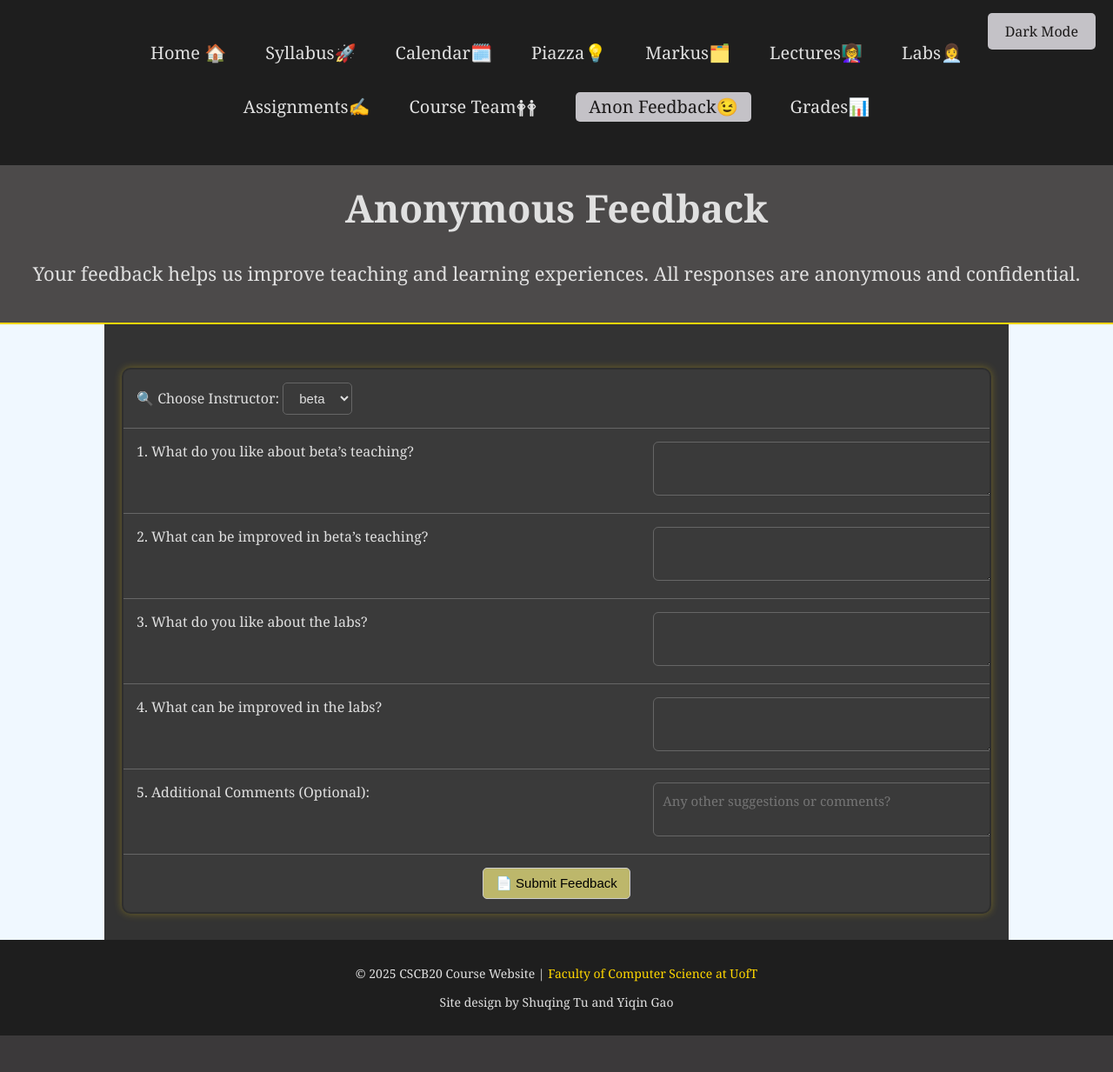
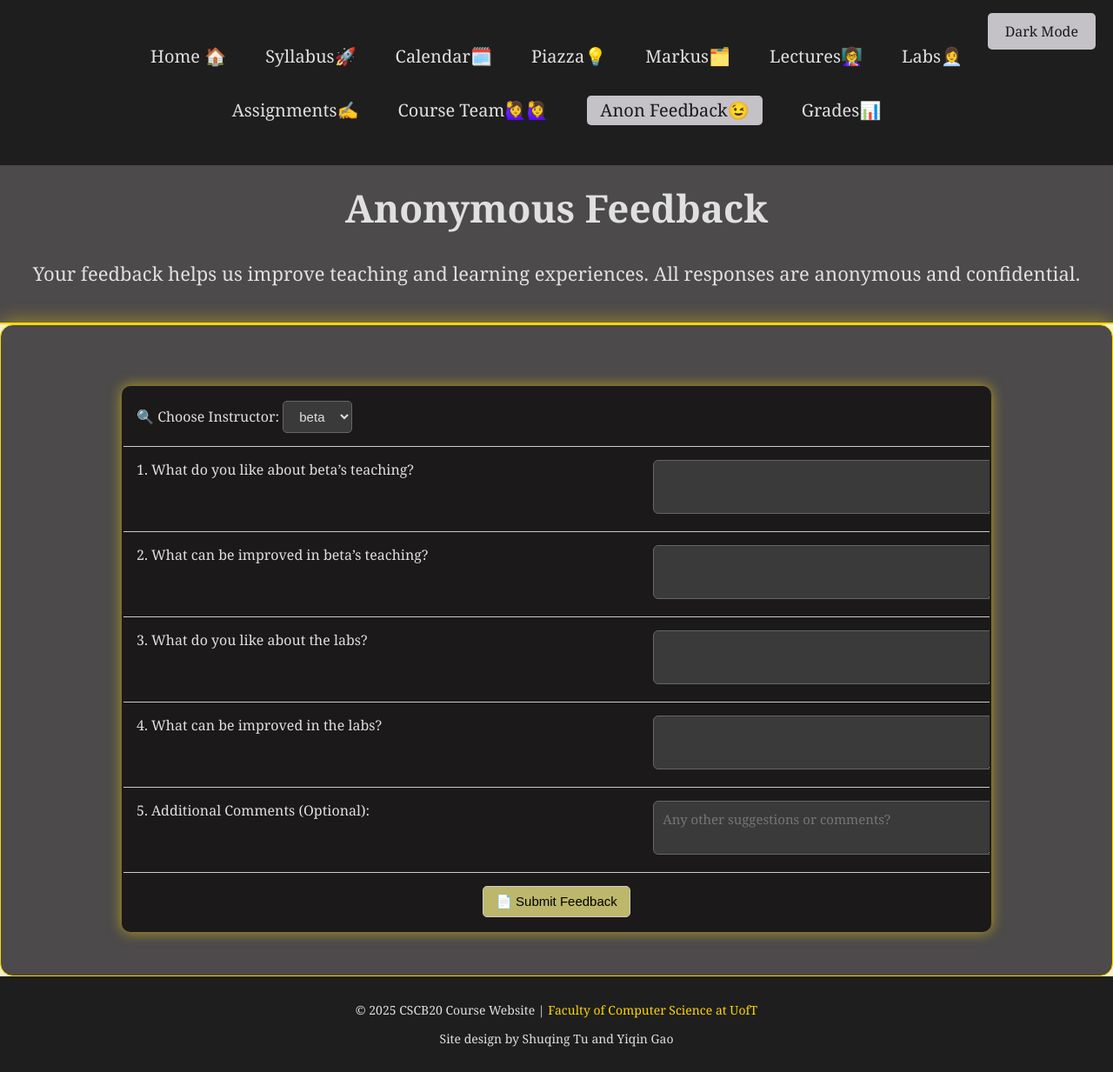
Before and after one commit to Chesea-Tu/advanced-b20-website, a Flask app: page /student/anon_feedback in a window 1280 px wide, after a click on "Dark Mode". Shown: the whole page at 87% size. Before the commit the page ends 1191 px from the top, so only its background shows below. Run offline with Flask 3, Linux system fonts and the light colour scheme; a user stored in the database is signed in.

Commit message:
darkmode bugfix'

```diff
--- a/course_website/static/css/anon_feedback.css
+++ b/course_website/static/css/anon_feedback.css
@@ -169,8 +169,8 @@ html {
   }
 
   #dark-mode-toggle:checked ~ .leftnavigation span {
-    background: rgb(196, 194, 199);  /* hover 灰底 */
-    color: #1b1919;                  /* 文字深色 */
+    background: rgb(196, 194, 199);
+    color: #1b1919;
     border-radius: 5px;
   }
 
@@ -187,12 +187,38 @@ html {
   #dark-mode-toggle:checked ~ .background {
     background-color: #4c4a4a;
     color: #E0E0E0;
+    border: 1px solid gold;
+    box-shadow: 0 0 20px 5px rgba(255, 215, 0, 0.4);
+    border-radius: 15px;
+    padding: 20px;
+    transition: all 0.4s ease;
 }
 
+#dark-mode-toggle:checked ~ .background .content table {
+    border: 2px solid gold;
+    box-shadow: 0 0 15px rgba(255, 215, 0, 0.6);
+    background-color: #1b1919;
+    color: #E0E0E0;
+    transition: all 0.3s ease;
+  }
+
+
 #dark-mode-toggle:checked ~ .content {
-    background-color: #4c4a4a !important;
+    background-color: #1c1c1c !important;
     color: #E0E0E0 !important;
-}
+    border: 2px solid gold;
+    box-shadow: 0 0 20px 5px rgba(255, 215, 0, 0.3);
+    border-radius: 10px;
+    transition: all 0.3s ease-in-out;
+  }
+
+  #dark-mode-toggle:checked ~ .content form {
+    box-shadow: 0 0 15px 3px rgba(255, 215, 0, 0.2);
+    border-radius: 10px;
+    border: 1px solid gold;
+  }
+
+
 
   #dark-mode-toggle:checked ~ form,
   #dark-mode-toggle:checked ~ table {
@@ -212,10 +238,10 @@ html {
 }
 
 #dark-mode-toggle:checked ~ .content table {
-    background-color: #2E2E2E;
+    background-color: #1b1919;
     color: #E0E0E0;
     border: 2px solid gold;
-    box-shadow: 0 0 10px rgba(255, 215, 0, 0.3); /* 金光边框 */
+    box-shadow: 0 0 10px rgba(255, 215, 0, 0.3);
 }
 
 #dark-mode-toggle:checked ~ .content table td,
@@ -277,12 +303,6 @@ footer a:hover {
     box-sizing: border-box;
 }
 
-/* 确保所有背景元素都正确应用暗黑模式 */
-#dark-mode-toggle:checked ~ * {
-    background-color: #121212;
-}
-
-/* 特别处理左侧区域 */
 #dark-mode-toggle:checked ~ .content {
     background-color: #333 !important;
 }
@@ -293,9 +313,8 @@ footer a:hover {
     border-bottom: 2px solid #FFD700;
 }
 
-/* 新增修复暗黑模式的CSS */
-#dark-mode-toggle:checked ~ body {
-    background-color: #121212 !important;
+#dark-mode-toggle:checked ~ .background {
+    background-color: #4c4a4a !important;
 }
 
 #dark-mode-toggle:checked ~ .course-title h1,
@@ -311,7 +330,6 @@ footer a:hover {
     background-color: #1E1E1E !important;
 }
 
-/* 确保文本区域和选择框在暗黑模式下正确显示 */
 #dark-mode-toggle:checked ~ * textarea,
 #dark-mode-toggle:checked ~ * select {
     background-color: #3a3a3a !important;
@@ -319,7 +337,6 @@ footer a:hover {
     border-color: #666 !important;
 }
 
-/* 修复表格在暗黑模式下的样式问题 */
 #dark-mode-toggle:checked ~ div.content table {
     background-color: #2E2E2E !important;
     color: #E0E0E0 !important;
@@ -332,18 +349,16 @@ footer a:hover {
     border-color: #666 !important;
 }
 
-/* 修复表单提交按钮 */
 #dark-mode-toggle:checked ~ * button[type="submit"] {
     background-color: darkkhaki !important;
     color: black !important;
 }
 
-/* 修复提交成功消息 */
+
 #dark-mode-toggle:checked ~ .content p[style*="color: green"] {
     color: lightgreen !important;
 }
 
-/* 修复嵌套过深的元素 */
 html.dark-mode,
 body.dark-mode,
 .dark-mode * {
@@ -352,8 +367,8 @@ body.dark-mode,
 }
 
 .flash-message {
-    background-color: #dff0d8; /* 淡绿色背景 */
-    color: #3c763d;            /* 深绿色文字 */
+    background-color: #dff0d8;
+    color: #3c763d;
     padding: 12px 18px;
     border: 1px solid #c3e6cb;
     border-radius: 8px;
@@ -362,7 +377,6 @@ body.dark-mode,
     text-align: center;
   }
 
-  /* 暗黑模式下的提示色 */
   #dark-mode-toggle:checked ~ .content .flash-message {
     background-color: #2d4b2d;
     color: #bfffbf;
--- a/course_website/templates/student/anon_feedback.html
+++ b/course_website/templates/student/anon_feedback.html
@@ -20,7 +20,7 @@
         <li><a href="{{ url_for('student_lectures') }}">Lectures👩‍🏫</a></li>
         <li><a href="{{ url_for('student_labs') }}">Labs👩‍💼</a></li>
         <li><a href="{{ url_for('student_assignments') }}">Assignments✍️</a></li>
-        <li><a href="{{ url_for('student_resources') }}">Course Team🛉🛉</a></li>
+        <li><a href="{{ url_for('student_resources') }}">Course Team🙋‍♀️🙋‍♀️</a></li>
         <li><a href="{{ url_for('student_feedback') }}"><span>Anon Feedback😉</span></a></li>
         <li><a href="{{ url_for('view_grades') }}">Grades📊</a></li>
     </ul>
@@ -30,6 +30,8 @@
     <h1>Anonymous Feedback</h1>
     <p>Your feedback helps us improve teaching and learning experiences. All responses are anonymous and confidential.</p>
 </header>
+
+<div class = background>
 
 <div class="content">
     {% with messages = get_flashed_messages() %}
@@ -87,7 +89,7 @@
 
   {% endif %}
 </div>
-
+</div>
 <footer>
   <p>© 2025 CSCB20 Course Website | <a href="https://www.utsc.utoronto.ca/cms/computer-science">Faculty of Computer Science at UofT</a></p>
   <p>Site design by Shuqing Tu and Yiqin Gao</p>
--- a/course_website/templates/student/assignments.html
+++ b/course_website/templates/student/assignments.html
@@ -6,7 +6,6 @@
     <link href="{{ url_for('static', filename='css/assignments.css') }}" rel="stylesheet" type="text/css">
 </head>
 
-<div class="background1"></div>
 <input type="checkbox" id="dark-mode-toggle">
 <label for="dark-mode-toggle" class="dark-mode-label">Dark Mode</label>
 
```
Also changed, not shown: course_website/static/css/assignments.css (+11 -1 lines), course_website/instance/assignment3.db.
